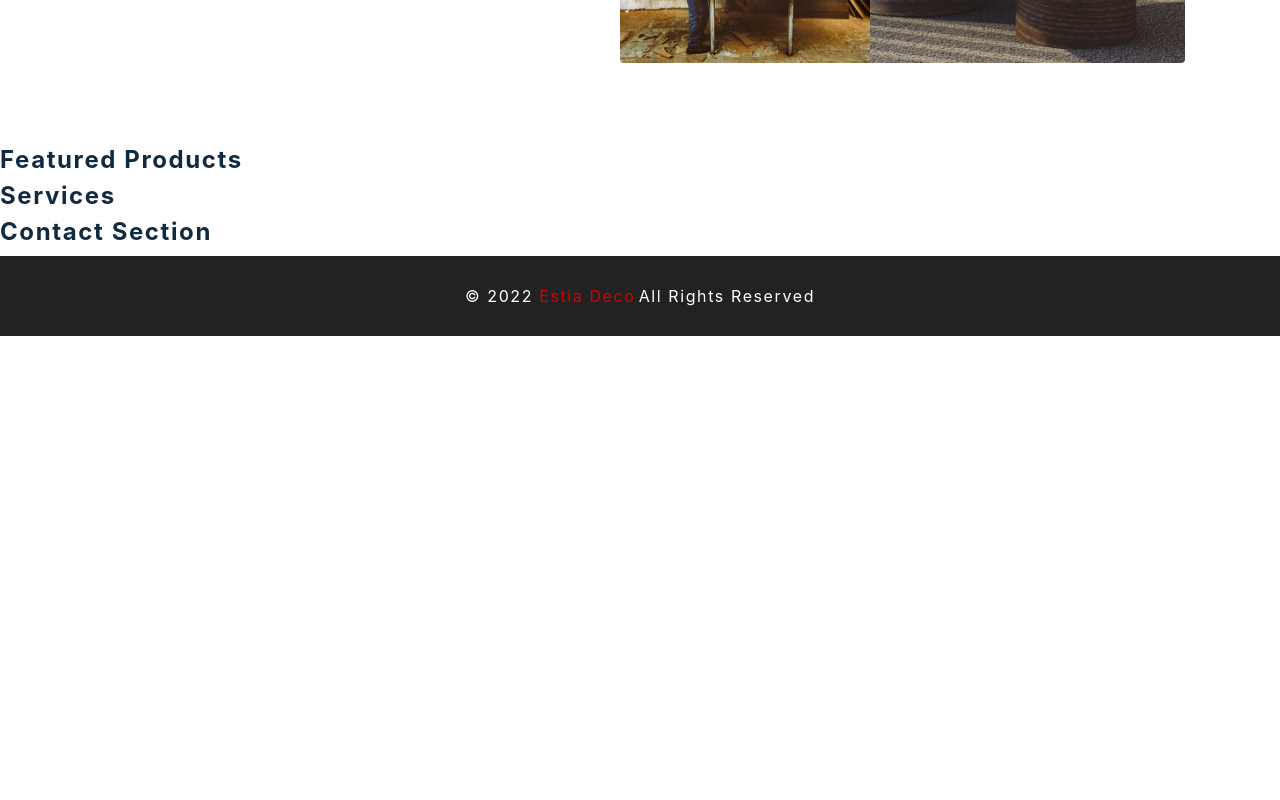
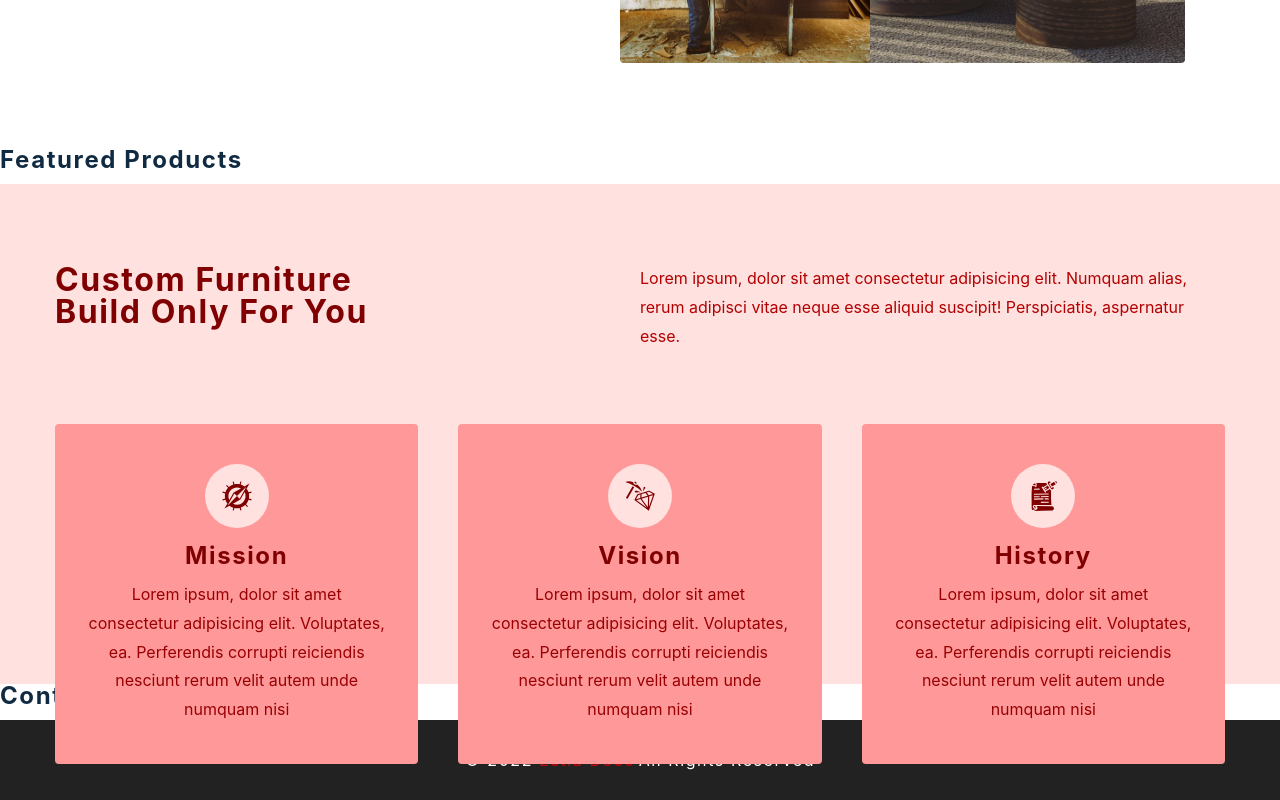
Before and after one commit to ioannis-sporidis/ra-online-store, a React (Create React App) app: page / in a window 1280 px wide. Shown: the part 652-1452 px from the top of the page. Before the commit the page ends 988 px from the top, so only its background shows below. Built offline with nearby package versions, Linux system fonts and the light colour scheme.

Commit message:
Home page - services component setup

```diff
--- a/src/components/Services.js
+++ b/src/components/Services.js
@@ -1,10 +1,38 @@
-import React from 'react'
-import styled from 'styled-components'
-import { services } from '../utils/constants'
+import React from 'react';
+import styled from 'styled-components';
+import { services } from '../utils/constants';
 
 const Services = () => {
-  return <h4>services </h4>
-}
+  return (
+    <Wrapper>
+      <div className='section-center'>
+        <article className='header'>
+          <h3>
+            custom furniture <br />
+            build only for you
+          </h3>
+          <p>
+            Lorem ipsum, dolor sit amet consectetur adipisicing elit. Numquam
+            alias, rerum adipisci vitae neque esse aliquid suscipit!
+            Perspiciatis, aspernatur esse.
+          </p>
+        </article>
+        <div className='services-center'>
+          {services.map((service) => {
+            const { id, icon, text, title } = service;
+            return (
+              <article key={id} className='service'>
+                <span className='icon'>{icon}</span>
+                <h4>{title}</h4>
+                <p>{text}</p>
+              </article>
+            );
+          })}
+        </div>
+      </div>
+    </Wrapper>
+  );
+};
 
 const Wrapper = styled.section`
   h3,
@@ -68,5 +96,5 @@
       transform: translateY(5rem);
     }
   }
-`
-export default Services
+`;
+export default Services;
```
